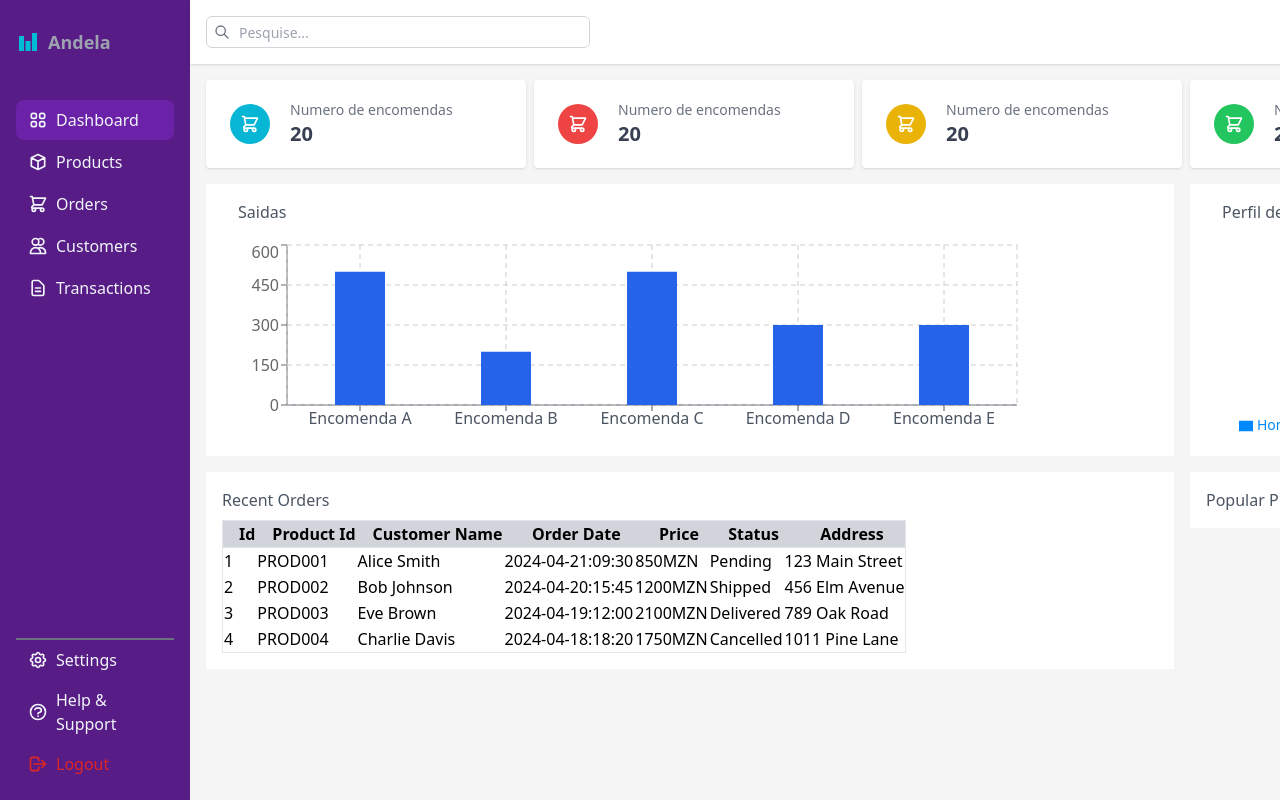
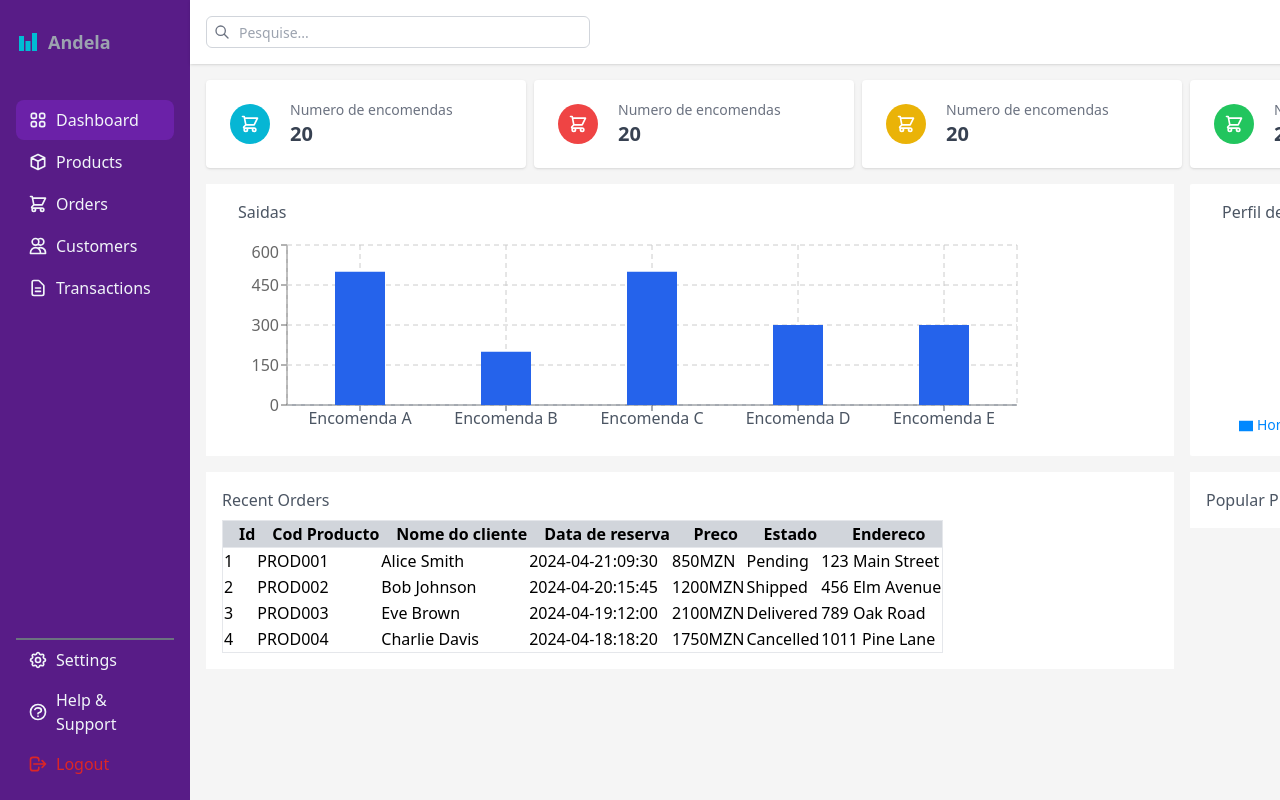
Before and after one commit to MatolaTheCoder/andela-sweet-gift, a React (Create React App) app: page / in a window 1280 px wide. Built offline with nearby package versions, Linux system fonts and the light colour scheme.

Commit message:
traducao de alguns termos e resolucao de bug da tabela

```diff
--- a/src/components/DashboardRecentOrders.jsx
+++ b/src/components/DashboardRecentOrders.jsx
@@ -50,12 +50,12 @@ function RecentOrders() {
             <thead>
               <tr className='bg-gray-300 border'>
                 <th className='pl-4'>Id</th>
-                <th className='pl-4'>Product Id</th>
-                <th className='pl-4'>Customer Name</th>
-                <th className='pl-4'>Order Date</th>
-                <th className='pl-4'>Price</th>
-                <th className='pl-4'>Status</th>
-                <th className='pl-4'>Address</th>
+                <th className='pl-4'>Cod Producto</th>
+                <th className='pl-4'>Nome do cliente</th>
+                <th className='pl-4'>Data de reserva</th>
+                <th className='pl-4'>Preco</th>
+                <th className='pl-4'>Estado</th>
+                <th className='pl-4'>Endereco</th>
               </tr>
             </thead>
             <tbody>
```
